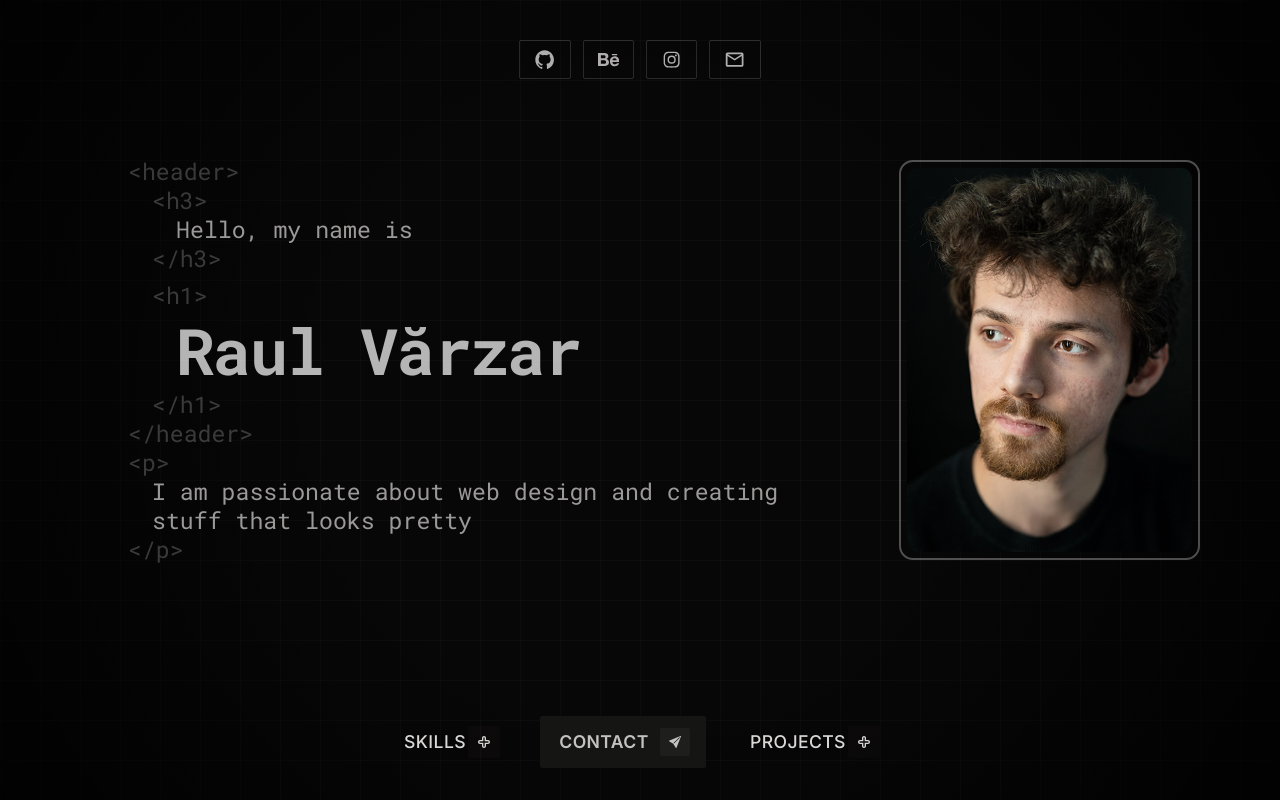
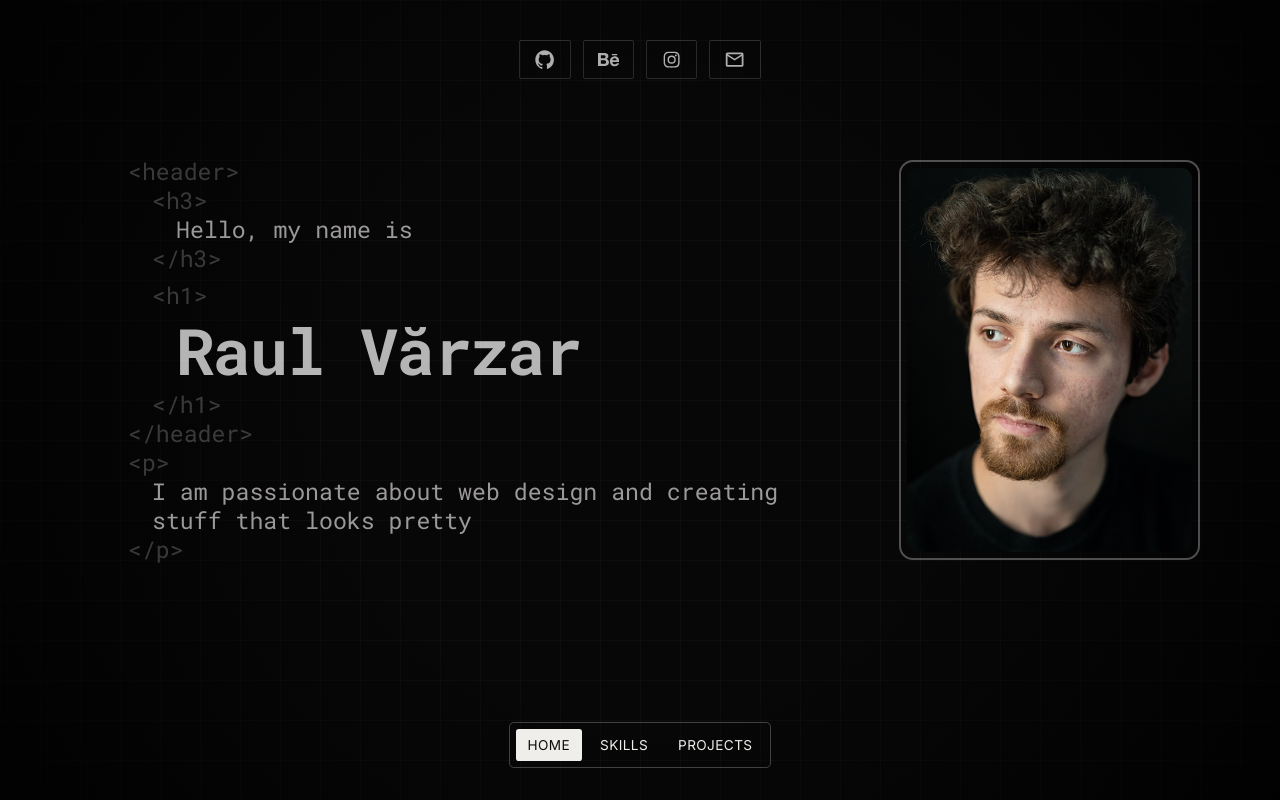
Before and after one commit to RaulVarzar/portfolio, a Next.js app: page / in a window 1280 px wide. Built offline with nearby package versions, Linux system fonts and the light colour scheme.

Commit message:
Navbar Redesign

```diff
--- a/components/Home/HTMLText.jsx
+++ b/components/Home/HTMLText.jsx
@@ -2,14 +2,41 @@
 
 import { motion } from "framer-motion";
 import HtmlElement from "@/components/Home/HtmlElement";
-import { AnimatedBox } from "@/util/exitAnimationWrapper";
+
+const containerVariants = {
+  hidden: { opacity: 0 },
+  visible: {
+    opacity: 1,
+    transition: {
+      staggerChildren: 0.55,
+      delayChildren: 0.6,
+    },
+  },
+};
+
+const itemVariants = {
+  hidden: { opacity: 0, x: -40 },
+  visible: {
+    opacity: 1,
+    x: 0,
+    transition: { duration: 0.9, ease: "easeOut" },
+  },
+};
 
 const HTMLText = ({ zoomInText }) => {
   return (
-    <AnimatedBox scale={0.98} duration={0.65}>
-      <motion.div className="relative flex flex-col max-w-3xl gap-0 py-2 roboto md:max-w-4xl 2xl:max-w-6xl sm:px-4 max-sm:pl-3 md:pr-12 md:pl-10 h-fit xl:pl-12 xl:pr-16 2xl:pr-20 ">
-        <HtmlElement tag={"header"} zoomInText={zoomInText}>
-          <HtmlElement tag={"h3"} zoomInText={zoomInText}>
+    <motion.div
+      className="relative flex flex-col max-w-3xl gap-0 py-2 roboto md:max-w-4xl 2xl:max-w-6xl sm:px-4 max-sm:pl-3 md:pr-12 md:pl-10 h-fit xl:pl-12 xl:pr-16 2xl:pr-20 "
+      variants={containerVariants}
+      initial="hidden"
+      animate="visible"
+    >
+      <HtmlElement
+        tag={"header"}
+        zoomInText={zoomInText}
+        variants={itemVariants}
+      >
+        <HtmlElement tag={"h3"} zoomInText={zoomInText} variants={itemVariants}>
           <motion.h3
             className={
               "text-sm md:text-md xl:text-xl  leading-tight  2xl:text-3xl z-50 text-neutral-content transition-all duration-500 ease-[cubic-bezier(.03,.98,.52,.99)]  " +
@@ -21,7 +48,7 @@ const HTMLText = ({ zoomInText }) => {
             Hello, my name is
           </motion.h3>
         </HtmlElement>
-          <HtmlElement tag={"h1"} zoomInText={zoomInText}>
+        <HtmlElement tag={"h1"} zoomInText={zoomInText} variants={itemVariants}>
           <motion.h3
             className={
               "text-4xl font-bold roboto md:text-5xl lg:text-6xl xl:text-6xl 2xl:text-7xl 2xl:text-8xl 3xl:text-9xl z-50 text-neutral-content brightness-125 transition-all duration-500  ease-[cubic-bezier(.03,.98,.52,.99)] " +
@@ -34,19 +61,17 @@ const HTMLText = ({ zoomInText }) => {
           </motion.h3>
         </HtmlElement>
       </HtmlElement>
-        <HtmlElement zoomInText={zoomInText} tag={"p"}>
+      <HtmlElement zoomInText={zoomInText} tag={"p"} variants={itemVariants}>
         <motion.h3
           className={
             "text-sm md:text-md xl:text-xl  leading-tight  2xl:text-3xl z-50 text-neutral-content transition-all duration-500 ease-[cubic-bezier(.03,.98,.52,.99)]  " +
             (zoomInText ? " scale-105 font-normal opacity-90" : " opacity-70")
           }
         >
-            I am passionate about web design and creating stuff that looks
-            pretty
+          I am passionate about web design and creating stuff that looks pretty
         </motion.h3>
       </HtmlElement>
     </motion.div>
-    </AnimatedBox>
   );
 };
 
--- a/components/Home/Home.jsx
+++ b/components/Home/Home.jsx
@@ -10,6 +10,7 @@ import HTMLText from "@/components/Home/HTMLText";
 import GridBackground from "@/components/Home/GridBackground";
 import Navbar from "../Navbar/Navbar";
 import ContentWrapper from "./ContentWrapper";
+import { AnimatedBox } from "@/util/exitAnimationWrapper";
 
 const Home = () => {
   const { isOpen } = useFooter();
@@ -22,6 +23,7 @@ const Home = () => {
       <section className=" min-h-[100dvh]  z-10 flex flex-col relative justify-center w-full grow  place-content-start">
         <GridBackground />
         <ContentWrapper isOpen={isOpen}>
+          <AnimatedBox scale={0.98} duration={0.75}>
             <Tilt
               tiltReverse={true}
               tiltMaxAngleX={6}
@@ -34,6 +36,7 @@ const Home = () => {
             >
               <HTMLText zoomInText={zoomInText} />
             </Tilt>
+          </AnimatedBox>
 
           <ProfilePhoto />
         </ContentWrapper>
--- a/components/Home/HtmlElement.jsx
+++ b/components/Home/HtmlElement.jsx
@@ -21,9 +21,20 @@ const HtmlElement = ({ tag, children, zoomInText, variants, ...props }) => {
         &lt;{tag}&gt;
       </span>
       <motion.div
-        // variants={variants}
         className={
           " flex flex-col gap-2 ml-4 md:ml-6 2xl:ml-7 text-lg md:text-xl lg:text-2xl  xl:text-3xl 2xl:text-4xl z-50 text-neutral-content transition-all duration-500 ease-[cubic-bezier(.03,.98,.52,.99)]  "
+        }
+        variants={
+          variants
+            ? {
+                hidden: { opacity: 0, x: -30 },
+                visible: {
+                  opacity: 1,
+                  x: 0,
+                  transition: { duration: 0.5, ease: "easeOut" },
+                },
+              }
+            : undefined
         }
       >
         {children}
--- a/components/Navbar/ContactButton/ContactButton.jsx
+++ b/components/Navbar/ContactButton/ContactButton.jsx
@@ -2,6 +2,7 @@
 
 import { motion, AnimatePresence } from "framer-motion";
 import { useFooter } from "../../Footer/FooterContext";
+import NavButton from "../NavButton";
 
 import ButtonLabel from "./ButtonLabel";
 import ButtonIcon from "./ButtonIcon";
@@ -32,48 +33,49 @@ const ControlButton = ({ onClick }) => {
   const { isOpen } = useFooter();
 
   return (
-    <motion.button
-      initial="idle"
-      whileHover="hover"
-      animate="idle"
-      variants={buttonVariants}
-      onClick={onClick}
-      className="relative flex flex-row uppercase items-center   overflow-hidden tracking-wide   w-fit    rounded-sm       text-base-content font-semibold text-opacity-100 bg-neutral gap-2.5 lg:gap-4 px-3.5 lg:pl-6 lg:pr-4 py-1.5 lg:py-3 "
-    >
-      <ButtonLabel isOpen={isOpen} />
+    <NavButton onClick={onClick} label="Contact"></NavButton>
+    // <motion.button
+    //   initial="idle"
+    //   whileHover="hover"
+    //   animate="idle"
+    //   variants={buttonVariants}
+    //   onClick={onClick}
+    //   className="relative flex flex-row items-center overflow-hidden font-semibold tracking-wide text-opacity-100 uppercase rounded-sm w-fit text-base-content bg-neutral p-0.5"
+    // >
+    //   <ButtonLabel isOpen={isOpen} />
 
-      <ButtonIcon isOpen={isOpen} />
+    //   <ButtonIcon isOpen={isOpen} />
 
-      <motion.div
-        variants={bgVariants}
-        layoutId="hoverLine"
-        className="absolute inset-0 bg-accent -z-0"
-      />
-      <AnimatePresence>
-        {isOpen && (
-          <motion.div
-            initial={{ opacity: 0 }}
-            animate={{
-              opacity: 1,
-              transition: {
-                duration: 0.4,
-                delay: 0.3,
-                ease: [0.75, 0, 0.25, 1],
-              },
-            }}
-            exit={{
-              opacity: 0,
-              transition: {
-                duration: 0.2,
-                delay: 0.15,
-                ease: [0.75, 0, 0.25, 1],
-              },
-            }}
-            className="absolute inset-0 z-0 bg-error"
-          />
-        )}
-      </AnimatePresence>
-    </motion.button>
+    //   <motion.div
+    //     variants={bgVariants}
+    //     layoutId="hoverLine"
+    //     className="absolute inset-0 bg-accent -z-0"
+    //   />
+    //   <AnimatePresence>
+    //     {isOpen && (
+    //       <motion.div
+    //         initial={{ opacity: 0 }}
+    //         animate={{
+    //           opacity: 1,
+    //           transition: {
+    //             duration: 0.4,
+    //             delay: 0.3,
+    //             ease: [0.75, 0, 0.25, 1],
+    //           },
+    //         }}
+    //         exit={{
+    //           opacity: 0,
+    //           transition: {
+    //             duration: 0.2,
+    //             delay: 0.15,
+    //             ease: [0.75, 0, 0.25, 1],
+    //           },
+    //         }}
+    //         className="absolute inset-0 z-0 bg-error"
+    //       />
+    //     )}
+    //   </AnimatePresence>
+    // </motion.button>
   );
 };
 
--- a/components/Navbar/NavButton.jsx
+++ b/components/Navbar/NavButton.jsx
@@ -5,7 +5,13 @@ import { useFooter } from "@/components/Footer/FooterContext";
 import Link from "next/link";
 import { useAnimatedRouter } from "../useAnimatedRouter";
 
-const ControlButton = ({ className = "", children, label, link }) => {
+const ControlButton = ({
+  className = "",
+  children,
+  label,
+  link,
+  active = false,
+}) => {
   const { isOpen } = useFooter();
 
   const bgVariants = {
@@ -57,12 +63,11 @@ const ControlButton = ({ className = "", children, label, link }) => {
         onClick={(e) => {
           navigate(link);
         }}
-        className={`relative flex flex-row uppercase items-center overflow-hidden tracking-wide  text-neutral-content font-medium  pr-2 pl-3 py-1.5 md:py-2 gap-0.5 border-neutral-content border- border-opacity-15 w-fit  ${className}`}
+        className={`relative flex flex-row uppercase items-center overflow-hidden tracking-wide  font-normal px-3 py-1.5 gap-0.5 w-fit rounded-[0.175rem]
+          ${active ? "bg-base-content text-base-300" : "text-base-content hover:bg-base-content hover:bg-opacity-10 transition-colors duration-300"}
+          ${className}`}
       >
-        <motion.p
-          className="z-10 text-[0.85rem] lg:text-base  "
-          variants={labelVariants}
-        >
+        <motion.p className="z-10 text-[0.85rem]  " variants={labelVariants}>
           {label}
         </motion.p>
         {children && (
--- a/components/Navbar/Navbar.jsx
+++ b/components/Navbar/Navbar.jsx
@@ -32,14 +32,11 @@ const Navbar = () => {
 
   return (
     <AnimatedBox scale={0.8} duration={0.65}>
-      <motion.nav className="fixed z-[9999] bottom-0 inset-x-0 flex items-center justify-center w-full gap-4 md:gap-6 xl:gap-8 py-6 px-2 sm:px-4 lg:px-8 xl:py-8 3xl:py-10 mx-auto max-w-screen-3xl">
-        <NavButton label="Skills" link="skills">
-          <TiPlusOutline />
-        </NavButton>
-        <ContactButton onClick={toggleFooter} />
-        <NavButton label="Projects" link="projects">
-          <TiPlusOutline />
-        </NavButton>
+      <motion.nav className="fixed z-[9999] bottom-0 border-1 border-opacity-25 rounded-[0.3rem]  border-base-content inset-x-0 flex items-center justify-center w-fit gap-1.5  py-1.5 px-1.5 mb-6 xl:mb-8 2xl:mb-10 mx-auto max-w-screen-3xl">
+        <NavButton label="Home" link="/" active={true} />
+        <NavButton label="Skills" link="skills" />
+        <NavButton label="Projects" link="projects" />
+        {/* <ContactButton onClick={toggleFooter} /> */}
       </motion.nav>
     </AnimatedBox>
   );
--- a/components/Projects/Projects.jsx
+++ b/components/Projects/Projects.jsx
@@ -9,9 +9,11 @@ import ProjectCard from "@/components/Projects/ProjectCard";
 import Link from "next/link";
 import Skills from "../Skills/Skills";
 import HomeButton from "./HomeButton";
+import { AnimatedBox } from "@/util/exitAnimationWrapper";
 
 const Projects = () => {
   return (
+    <AnimatedBox>
       <motion.div className="relative z-20 flex flex-col justify-center w-full pt-8 bg- md:pt-10 xl:pt-12 2xl:pt-16 gap-x-4 xl:gap-x-6 2xl:gap-x-12 lg:flex-row bg-base-100 ">
         <Header />
         {/* <Divider /> */}
@@ -28,6 +30,7 @@ const Projects = () => {
         </motion.div>
         <HomeButton />
       </motion.div>
+    </AnimatedBox>
   );
 };
 
```
Also changed, not shown: components/Projects/HomeButton.jsx (+16 -2 lines). Lines whose indentation alone changed are shown as unchanged.
